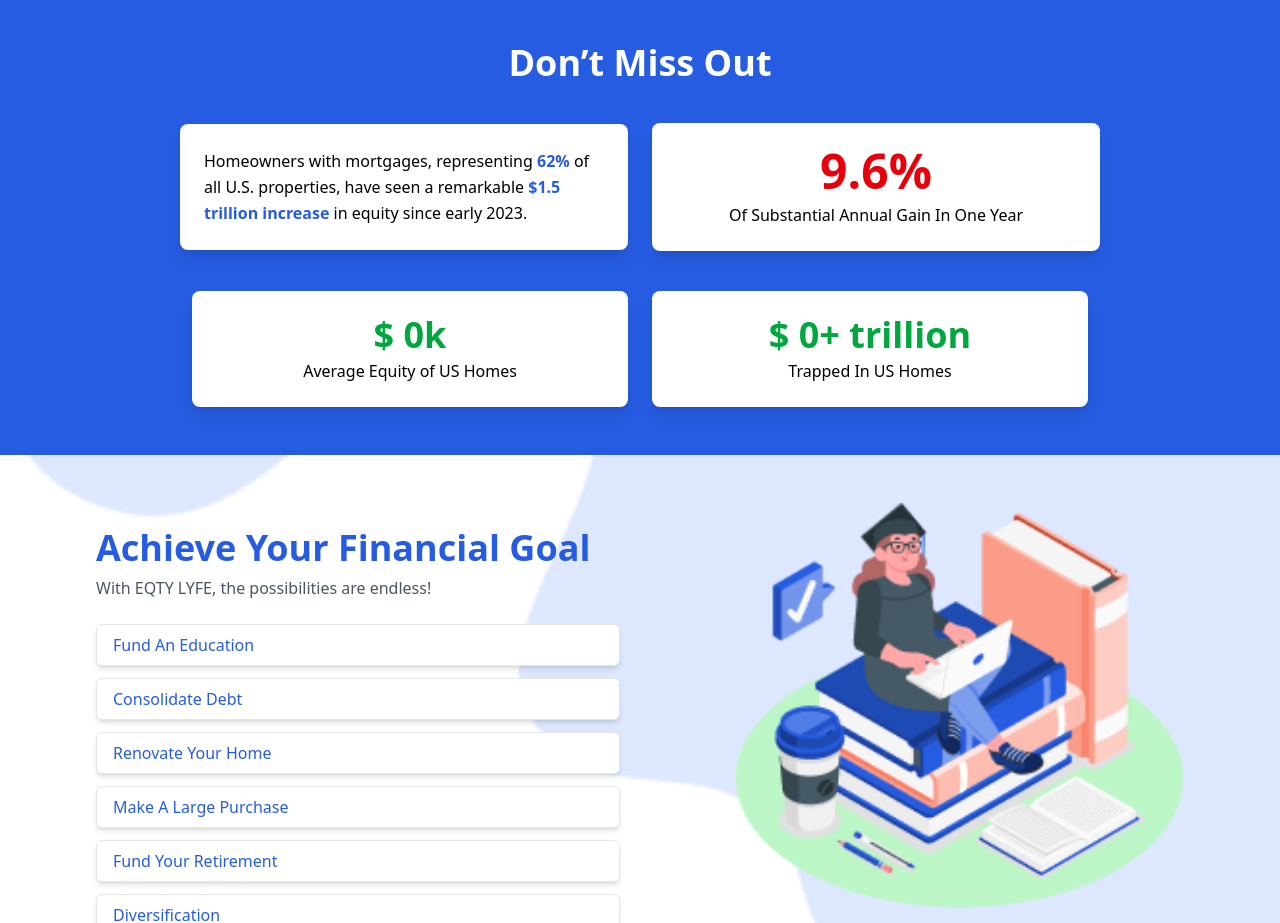
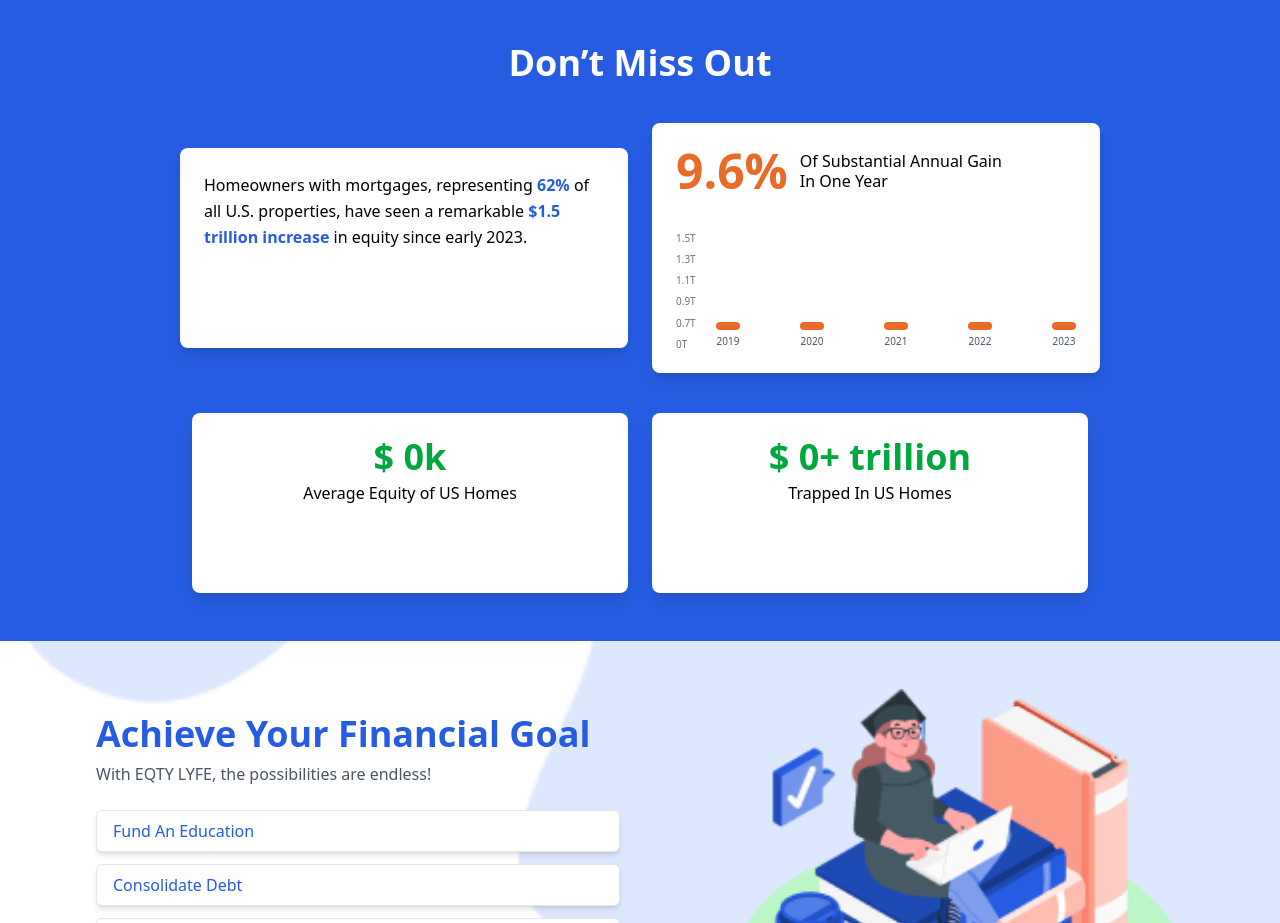
Before and after one commit to mdmoghnishah/EQTYLYFE, a React (Vite) app: page / in a window 1280 px wide. Shown: the part 1100-2023 px from the top of the page. Built offline with nearby package versions, Linux system fonts and the light colour scheme.

Commit message:
updated bargraph

```diff
--- a/src/components/Stacks.jsx
+++ b/src/components/Stacks.jsx
@@ -11,7 +11,7 @@ const EquityStatsSection = () => {
   {/* Top Row */}
   <div className="flex flex-col lg:flex-row justify-center items-center gap-6 mb-10">
     {/* Left Card */}
-        <div className="bg-white text-black rounded-lg shadow-lg p-6 w-full sm:max-w-md">
+    <div className="bg-white text-black rounded-lg shadow-lg p-6 w-full sm:max-w-md min-h-[200px]">
       <p className="text-base leading-relaxed text-center sm:text-left">
         Homeowners with mortgages, representing{' '}
         <span className="text-[#265CE1] font-semibold">62%</span> of all U.S. properties, have seen a remarkable{' '}
@@ -20,29 +20,62 @@ const EquityStatsSection = () => {
     </div>
 
     {/* Right Card */}
-        <div className="bg-white text-black rounded-lg shadow-lg p-6 w-full sm:max-w-md flex flex-col justify-center items-center">
-          <span className="text-red-600 font-bold text-4xl sm:text-5xl mb-2">9.6%</span>
-          <span className="text-center text-sm sm:text-base">
-            Of Substantial Annual Gain In One Year
-          </span>
+    <div className="bg-white text-black rounded-lg shadow-lg p-6 w-full sm:max-w-md flex flex-col justify-between min-h-[250px]">
+  {/* Top Content: Percentage and Description in a Row */}
+  <div className="flex flex-row items-center gap-3 mb-4">
+    <span className="text-[#E96B27] font-bold text-4xl sm:text-5xl">9.6%</span>
+    <p className="text-sm sm:text-base text-black leading-tight">
+      Of Substantial Annual Gain<br />In One Year
+    </p>
   </div>
+
+  {/* Y-axis Labels + Graph */}
+  <div className="relative w-full">
+    {/* Y-Axis (left side) */}
+    <div className="absolute left-0 top-0 h-full flex flex-col justify-between text-[10px] text-gray-500 leading-none">
+      <span>1.5T</span>
+      <span>1.3T</span>
+      <span>1.1T</span>
+      <span>0.9T</span>
+      <span>0.7T</span>
+      <span>0T</span>
+    </div>
+
+    {/* Graph Bars */}
+    <div className="pl-10">
+      <div className="flex justify-between items-end mt-4 h-[100px]">
+        {['2019', '2020', '2021', '2022', '2023'].map((year, index) => (
+          <div key={index} className="flex flex-col items-center">
+            <div className="w-6 h-2 bg-[#E96B27] rounded-full mb-1"></div>
+            <span className="text-[10px] text-gray-600">{year}</span>
+          </div>
+        ))}
+      </div>
+    </div>
+  </div>
+
+
+</div>
+
   </div>
 
   {/* Bottom Row */}
   <div className="grid grid-cols-1 sm:grid-cols-2 gap-6 max-w-4xl mx-auto">
     {/* Stat 1 */}
-        <div className="bg-white text-black rounded-lg shadow-lg p-6 text-center">
+    <div className="bg-white text-black rounded-lg shadow-lg p-6 text-center min-h-[180px]">
       <div className="text-green-600 text-3xl sm:text-4xl font-bold mb-1">$ 0k</div>
       <div className="text-sm sm:text-base font-medium">Average Equity of US Homes</div>
     </div>
 
     {/* Stat 2 */}
-        <div className="bg-white text-black rounded-lg shadow-lg p-6 text-center">
+    <div className="bg-white text-black rounded-lg shadow-lg p-6 text-center min-h-[180px]">
       <div className="text-green-600 text-3xl sm:text-4xl font-bold mb-1">$ 0+ trillion</div>
       <div className="text-sm sm:text-base font-medium">Trapped In US Homes</div>
     </div>
   </div>
 </div>
+
+
   );
 };
 
```
Lines whose indentation alone changed are shown as unchanged.
